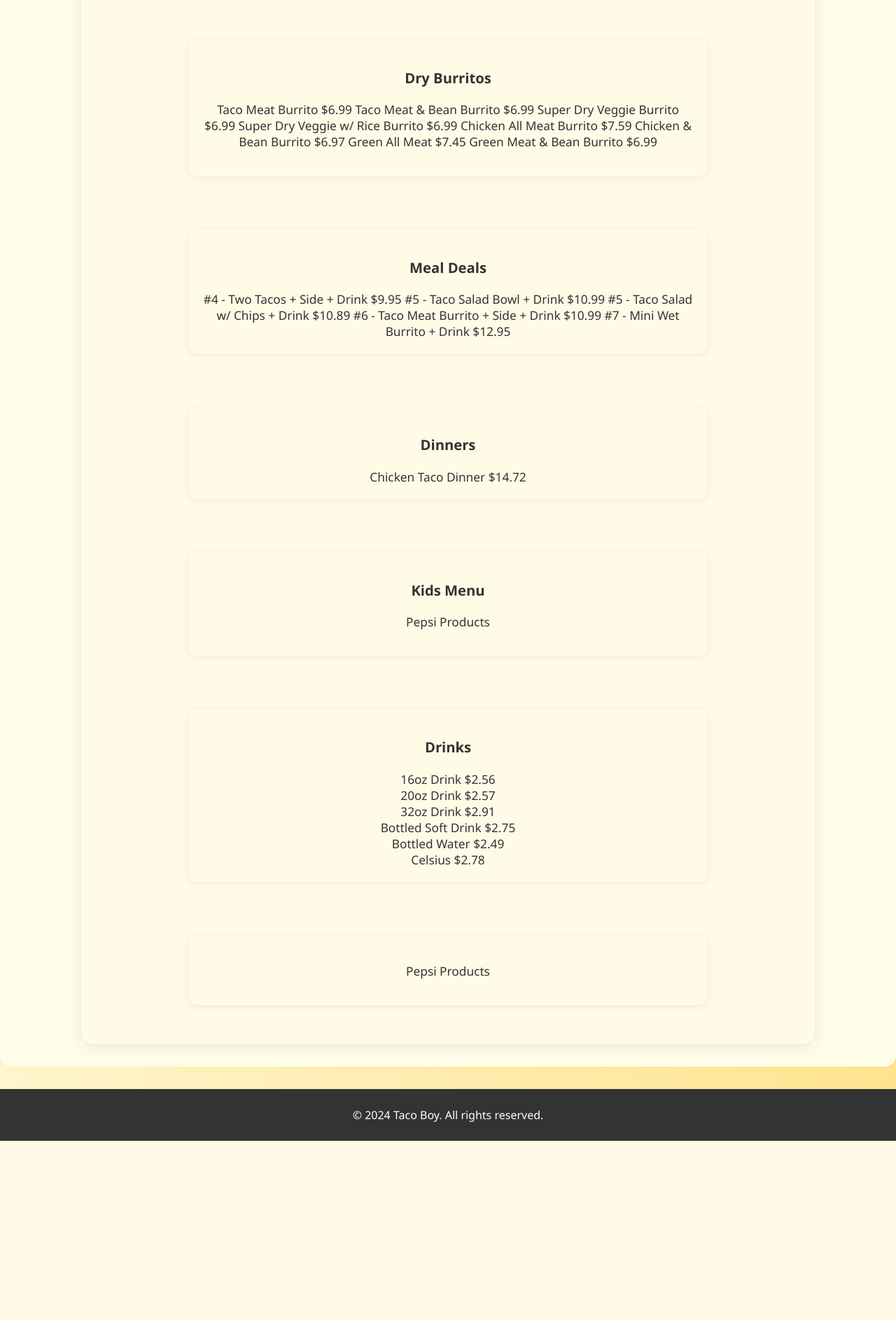
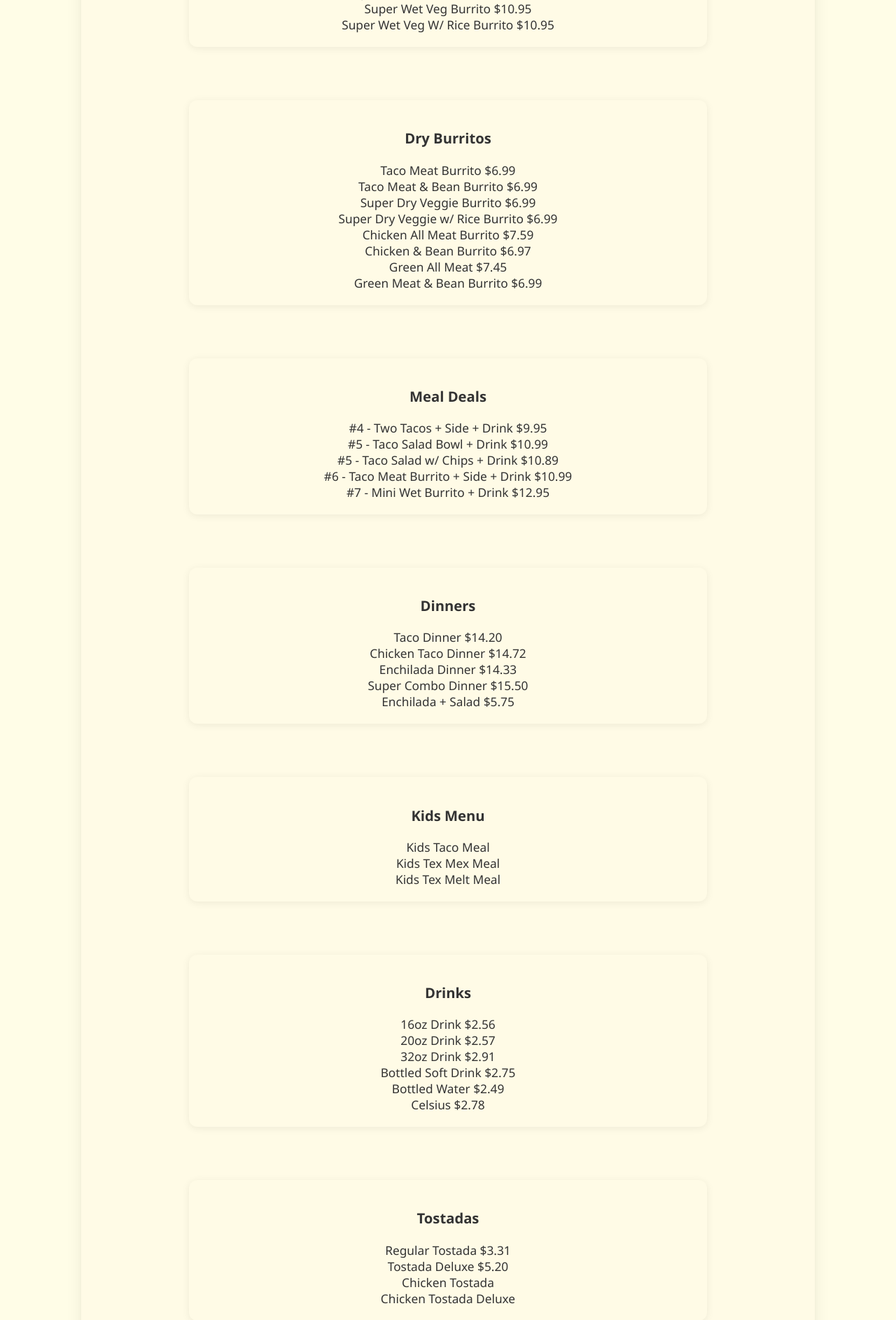
Before and after one commit to chizzle877/TacoBoyWebsite, a Flask app: page /menu in a window 1280 px wide. Shown: the part 2172-4058 px from the top of the page at 70% size. Before the commit the page ends 3802 px from the top, so only its background shows below. Run offline with Flask 3, Linux system fonts and the light colour scheme.

Commit message:
Menu additions and homepage blurb

```diff
--- a/flask_app/templates/home.html
+++ b/flask_app/templates/home.html
@@ -12,9 +12,8 @@
 <!-- Home Section -->
 <section id="home" class="home">
     <div class="container">
-        <h2>Bold Flavors, Warm Hospitality</h2>
-        <p>Enjoy our signature Tex-Mex dishes, made with love and tradition.</p>
-        <button href="{{ url_for('menu_page') }}">View Our Menu</button>
+        <h2>Taco Boy in Grand Rapids, Michigan!</h2>
+        <p>Come try our tacos and burritos, a staple of Grand Rapids since 1967.</p>
     </div>
 </section>
 {% endblock %}
--- a/flask_app/templates/menu.html
+++ b/flask_app/templates/menu.html
@@ -9,7 +9,6 @@
     {% endblock %}
 </head>
 
-
 {% block maincontent %}
 <section id="menu" class="menu">
     <div class="container">
@@ -17,10 +16,8 @@
         <div class="menu-items">
             <div class="menu-category">
                 <h3>Tacos</h3>
-                <div>Taco 2.98</div>
+                <div>Ground Beef Taco 2.98</div>
                 <div>Chicken Taco 3.49</div>
-
-
             </div>
             <div class="menu-category">
                 <h3>Enchiladas</h3>
@@ -32,15 +29,22 @@
             </div>
             <div class="menu-category">
                 <h3>Tamales</h3>
-                <p>Pepsi Products</p>
+                <div>Pork Tamale</div>
+                <div>Chicken Tamale</div>
+
             </div>
             <div class="menu-category">
                 <h3>Salads</h3>
-                <p>Taco Salad Bowl</p>
+                <div>Taco Salad Bowl</div>
+                <div>Taco Salad w/ Chips</div>
             </div>
             <div class="menu-category">
                 <h3>Chips and Dips</h3>
-                <p>Pepsi Products</p>
+                <div>Bag of Chips</div>
+                <div>Chips & Salsa</div>
+                <div>Chips and Cheese</div>
+                <div>Chips and Queso</div>
+                <div>Chips and Cheese Supreme</div>
             </div>
             <div class="menu-category">
                 <h3>Wet Burritos</h3>
@@ -66,52 +70,59 @@
             </div>
             <div class="menu-category">
                 <h3>Dry Burritos</h3>
-                <p>
-                    Taco Meat Burrito	$6.99
-                    Taco Meat & Bean Burrito	$6.99
-                    Super Dry Veggie Burrito	$6.99
-                    Super Dry Veggie w/ Rice Burrito	$6.99
-
-                    Chicken All Meat Burrito	$7.59
-                    Chicken & Bean Burrito	$6.97
-                    Green All Meat	$7.45
-                    Green Meat & Bean Burrito	$6.99
-
-
-                </p>
+                    <div>Taco Meat Burrito	$6.99</div>
+                    <div>Taco Meat & Bean Burrito	$6.99</div>
+                    <div>Super Dry Veggie Burrito	$6.99</div>
+                    <div>Super Dry Veggie w/ Rice Burrito	$6.99</div>
+                    <div>Chicken All Meat Burrito	$7.59 </div>
+                    <div>Chicken & Bean Burrito	$6.97 </div>
+                    <div>Green All Meat	$7.45 </div>
+                    <div>Green Meat & Bean Burrito	$6.99</div>
             </div>
             <div class="menu-category">
                 <h3>Meal Deals</h3>
-                #4 - Two Tacos + Side + Drink	$9.95
-                    #5 - Taco Salad Bowl + Drink	$10.99
-                    #5 - Taco Salad w/ Chips + Drink	$10.89
-                    #6 - Taco Meat Burrito + Side + Drink	$10.99
-                    #7 - Mini Wet Burrito + Drink	$12.95
+                <div>#4 - Two Tacos + Side + Drink $9.95</div>
+                <div>#5 - Taco Salad Bowl + Drink	$10.99 </div>
+                <div>#5 - Taco Salad w/ Chips + Drink	$10.89 </div>
+                <div>#6 - Taco Meat Burrito + Side + Drink	$10.99 </div>
+                <div>#7 - Mini Wet Burrito + Drink	$12.95 </div>
             </div>
             <div class="menu-category">
                 <h3>Dinners</h3>
-
-                Chicken Taco Dinner	$14.72
-
+                <div>Taco Dinner $14.20</div>
+                <div>Chicken Taco Dinner $14.72</div>
+                <div>Enchilada Dinner $14.33</div>
+                <div>Super Combo Dinner $15.50</div>
+                <div>Enchilada + Salad $5.75</div>
             </div>
             <div class="menu-category">
                 <h3>Kids Menu</h3>
-                <p>Pepsi Products</p>
+                <div>Kids Taco Meal</div>
+                <div>Kids Tex Mex Meal</div>
+                <div>Kids Tex Melt Meal</div>
             </div>
             <div class="menu-category">
                 <h3>Drinks</h3>
                 <div>16oz Drink	$2.56</div>
-                    <div>20oz Drink	$2.57</div>
-                    <div>32oz Drink	$2.91</div>
-                    <div>Bottled Soft Drink	$2.75</div>
-                    <div>Bottled Water $2.49</div>
-                    <div>Celsius $2.78</div>
-
+                <div>20oz Drink	$2.57</div>
+                <div>32oz Drink	$2.91</div>
+                <div>Bottled Soft Drink	$2.75</div>
+                <div>Bottled Water $2.49</div>
+                <div>Celsius $2.78</div>
             </div>
 
             <div class="menu-category">
-                <h3></h3>
-                <p>Pepsi Products</p>
+                <h3>Tostadas</h3>
+                <div>Regular Tostada $3.31</div>
+                <div>Tostada Deluxe $5.20</div>
+                <div>Chicken Tostada</div>
+                <div>Chicken Tostada Deluxe</div>
+            </div>
+
+            <div class="menu-category">
+                <h3>Sides</h3>
+                <div>Order of Beans $3.31</div>
+                <div>Order of Rice $3.41</div>
             </div>
         </div>
     </div>
```
Also changed, not shown: flask_app/templates/index.html (deleted, +0 -52 lines), flask_app/templates/entrees.html (deleted).
